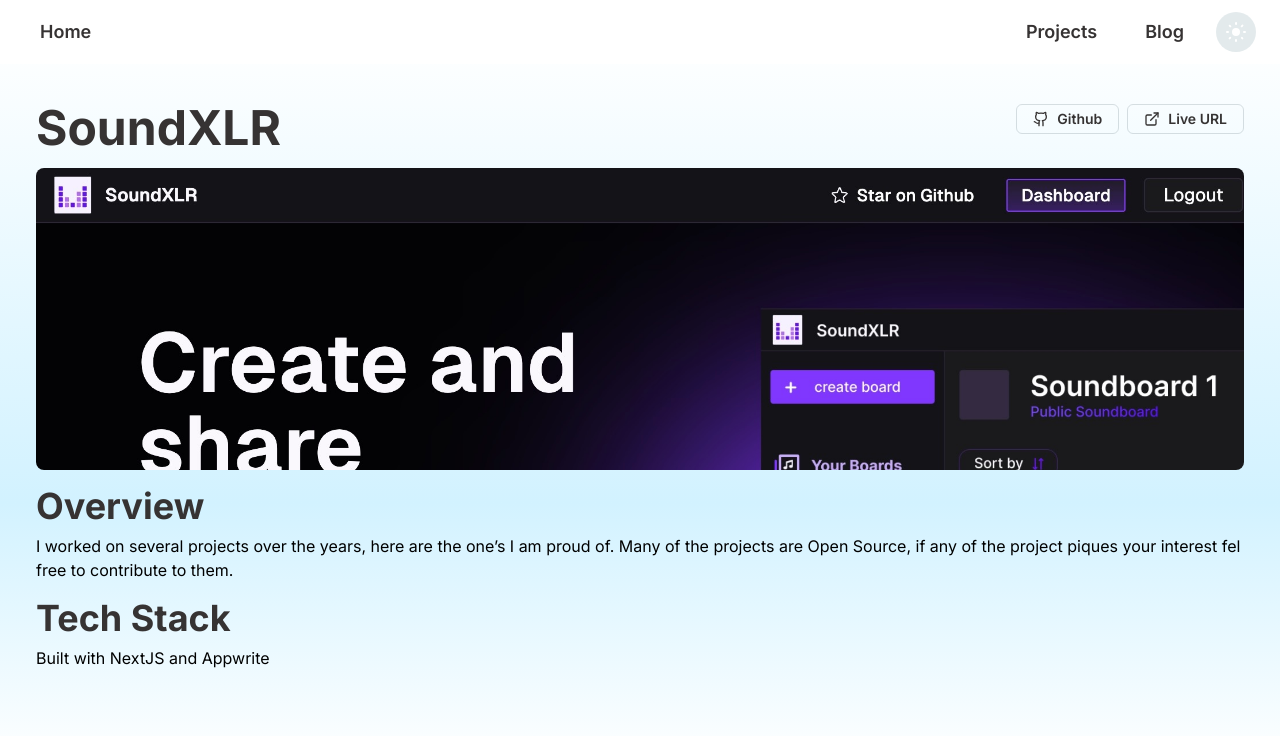
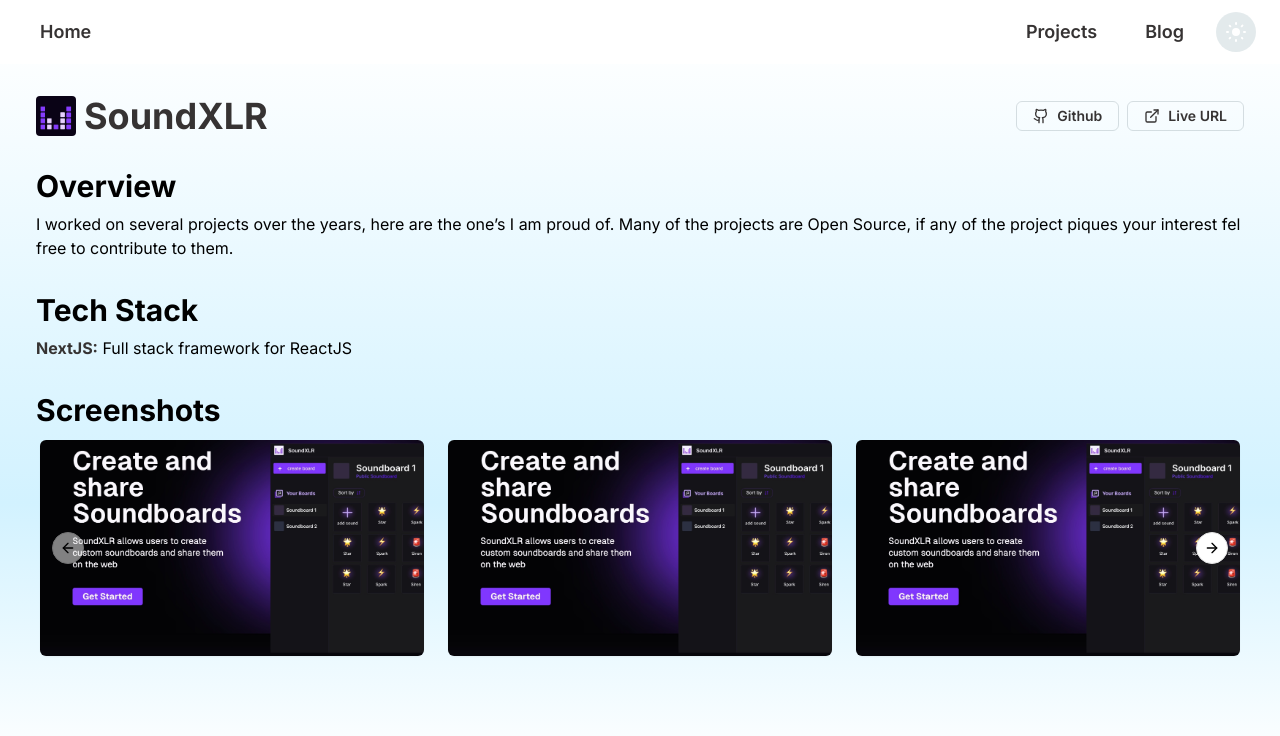
Before and after one commit to TejasBhovad/portfolio, a Next.js app: page /projects/soundxlr in a window 1280 px wide. Shown: the top 736 px of the page. Built offline with nearby package versions, Linux system fonts and the light colour scheme.

Commit message:
chore: updated md page

```diff
--- /dev/null
+++ b/app/components/md-carousel.jsx
@@ -0,0 +1,35 @@
+import * as React from "react";
+import { Card, CardContent } from "@/components/ui/card";
+import {
+  Carousel,
+  CarouselContent,
+  CarouselItem,
+  CarouselNext,
+  CarouselPrevious,
+} from "@/components/ui/carousel";
+
+export function MDCarousel({ images = [] }) {
+  return (
+    <Carousel className="relative w-full">
+      <CarouselContent>
+        {images.map((image, index) => (
+          <CarouselItem className="md:basis-1/2 xl:basis-1/3" key={index}>
+            <div className="p-1">
+              <Card className="border-0">
+                <CardContent className="flex aspect-video items-center justify-center p-0 rounded-md overflow-hidden border-0">
+                  <img
+                    src={image.src}
+                    alt={image.alt}
+                    className="w-full h-full object-cover"
+                  />
+                </CardContent>
+              </Card>
+            </div>
+          </CarouselItem>
+        ))}
+      </CarouselContent>
+      <CarouselPrevious className="absolute top-1/2 left-4 transform -translate-y-1/2 z-10" />
+      <CarouselNext className="absolute top-1/2 right-4 transform -translate-y-1/2 z-10" />
+    </Carousel>
+  );
+}
--- a/app/components/md-header.jsx
+++ b/app/components/md-header.jsx
@@ -1,12 +1,26 @@
 import React from "react";
 import Link from "next/link";
+import Image from "next/image";
 import { ExternalLink, GithubIcon } from "lucide-react";
-const MDHeader = ({ title, githubLink = null, liveLink = null }) => {
+const MDHeader = ({ title, githubLink = null, liveLink = null, logo }) => {
   return (
-    <section className="flex w-full h-auto justify-between flex-col sm:flex-row gap-2">
-      <h1 className="text-3xl w-auto sm:text-4xl lg:text-5xl font-bold text-baseColor">
-        {title}
-      </h1>
+    <section className="flex w-full h-auto justify-between   sm:items-center flex-col sm:flex-row gap-2">
+      <div className="w-auto h-10 flex gap-2">
+        <div className="h-full aspect-square">
+          <Image
+            src={`/images/soundxlr.png`}
+            alt={logo}
+            width={64}
+            height={64}
+            className="object-cover w-full h-full rounded-sm"
+          />
+        </div>
+
+        <h1 className="text-2xl w-auto sm:text-3xl lg:text-4xl font-bold text-baseColor">
+          {title}
+        </h1>
+      </div>
+
       <div className="w-auto h-fit flex gap-2">
         {githubLink && (
           <Link
--- a/app/components/md-image.jsx
+++ b/app/components/md-image.jsx
@@ -3,7 +3,7 @@
 const MDXImage = ({ src }) => {
   return (
     <div className="w-full aspect-[4/1] rounded-lg overflow-hidden">
-      <img src={src} className="w-full h-auto object-cover" />
+      <img src={src} className="w-full h-auto object-cover" draggable="false" />
     </div>
   );
 };
--- a/app/projects/soundxlr/page.mdx
+++ b/app/projects/soundxlr/page.mdx
@@ -1,24 +1,43 @@
 import NavbarWrapper from "../../components/NavbarWrapper.jsx";
 import MDHeader from "../../components/md-header.jsx";
 import MDImage from "../../components/md-image.jsx";
+import {MDCarousel} from "../../components/md-carousel.jsx";
 
  <NavbarWrapper type="top">
    <div className="w-full gradient-project h-full sm:h-full pt-16">
-        <div className="max-w-7xl mx-auto sm:h-full w-full px-9 py-2  flex flex-col gap-4">
-        <MDHeader title="SoundXLR" githubLink="https://github.com/TejasBhovad/soundboard" liveLink="https://soundxlr.vercel.app" />
-        <MDImage src="/images/soundxlr.jpeg" alt="SoundXLR" />
+        <div className="max-w-7xl mx-auto sm:h-full w-full px-9 py-0  flex flex-col gap-8">
+        <section className="gap-2 flex flex-col" >
+ <MDHeader title="SoundXLR"
+ icon="/images/soundxlr.png"
+  githubLink="https://github.com/TejasBhovad/soundboard" liveLink="https://soundxlr.vercel.app" />
+
+</section>
 
 <section className="gap-2 flex flex-col" >
-# Overview
+## Overview
 
 I worked on several projects over the years, here are the one’s I am proud of. Many of the projects are Open Source, if any of the project piques your interest fel free to contribute to them.
 
 </section>
 <section className="gap-2 flex flex-col" >
-# Tech Stack
+## Tech Stack
+**NextJS:** Full stack framework for ReactJS
 
-Built with NextJS and Appwrite
+</section>
 
+<section className="gap-2 flex w-full items-center flex-col">
+## Screenshots
+
+  <MDCarousel
+    images={[
+      { src: "/images/soundxlr.jpeg", alt: "SoundXLR" },
+      { src: "/images/soundxlr.jpeg", alt: "SoundXLR" },
+      { src: "/images/soundxlr.jpeg", alt: "SoundXLR" },
+      { src: "/images/soundxlr.jpeg", alt: "SoundXLR" },
+      { src: "/images/soundxlr.jpeg", alt: "SoundXLR" },
+      { src: "/images/soundxlr.jpeg", alt: "SoundXLR" },
+    ]}
+  />
 </section>
 
         </div>
--- /dev/null
+++ b/components/ui/carousel.jsx
@@ -0,0 +1,226 @@
+"use client";
+import * as React from "react";
+import useEmblaCarousel from "embla-carousel-react";
+import { ArrowLeft, ArrowRight } from "lucide-react";
+
+import { cn } from "@/lib/utils";
+import { Button } from "@/components/ui/button";
+
+const CarouselContext = React.createContext(null);
+
+function useCarousel() {
+  const context = React.useContext(CarouselContext);
+
+  if (!context) {
+    throw new Error("useCarousel must be used within a <Carousel />");
+  }
+
+  return context;
+}
+
+const Carousel = React.forwardRef(
+  (
+    {
+      orientation = "horizontal",
+      opts,
+      setApi,
+      plugins,
+      className,
+      children,
+      ...props
+    },
+    ref
+  ) => {
+    const [carouselRef, api] = useEmblaCarousel(
+      {
+        ...opts,
+        axis: orientation === "horizontal" ? "x" : "y",
+      },
+      plugins
+    );
+    const [canScrollPrev, setCanScrollPrev] = React.useState(false);
+    const [canScrollNext, setCanScrollNext] = React.useState(false);
+
+    const onSelect = React.useCallback((api) => {
+      if (!api) {
+        return;
+      }
+
+      setCanScrollPrev(api.canScrollPrev());
+      setCanScrollNext(api.canScrollNext());
+    }, []);
+
+    const scrollPrev = React.useCallback(() => {
+      api?.scrollPrev();
+    }, [api]);
+
+    const scrollNext = React.useCallback(() => {
+      api?.scrollNext();
+    }, [api]);
+
+    const handleKeyDown = React.useCallback(
+      (event) => {
+        if (event.key === "ArrowLeft") {
+          event.preventDefault();
+          scrollPrev();
+        } else if (event.key === "ArrowRight") {
+          event.preventDefault();
+          scrollNext();
+        }
+      },
+      [scrollPrev, scrollNext]
+    );
+
+    React.useEffect(() => {
+      if (!api || !setApi) {
+        return;
+      }
+
+      setApi(api);
+    }, [api, setApi]);
+
+    React.useEffect(() => {
+      if (!api) {
+        return;
+      }
+
+      onSelect(api);
+      api.on("reInit", onSelect);
+      api.on("select", onSelect);
+
+      return () => {
+        api?.off("select", onSelect);
+      };
+    }, [api, onSelect]);
+
+    return (
+      <CarouselContext.Provider
+        value={{
+          carouselRef,
+          api: api,
+          opts,
+          orientation:
+            orientation || (opts?.axis === "y" ? "vertical" : "horizontal"),
+          scrollPrev,
+          scrollNext,
+          canScrollPrev,
+          canScrollNext,
+        }}
+      >
+        <div
+          ref={ref}
+          onKeyDownCapture={handleKeyDown}
+          className={cn("relative", className)}
+          role="region"
+          aria-roledescription="carousel"
+          {...props}
+        >
+          {children}
+        </div>
+      </CarouselContext.Provider>
+    );
+  }
+);
+Carousel.displayName = "Carousel";
+
+const CarouselContent = React.forwardRef(({ className, ...props }, ref) => {
+  const { carouselRef, orientation } = useCarousel();
+
+  return (
+    <div ref={carouselRef} className="overflow-hidden">
+      <div
+        ref={ref}
+        className={cn(
+          "flex",
+          orientation === "horizontal" ? "-ml-4" : "-mt-4 flex-col",
+          className
+        )}
+        {...props}
+      />
+    </div>
+  );
+});
+CarouselContent.displayName = "CarouselContent";
+
+const CarouselItem = React.forwardRef(({ className, ...props }, ref) => {
+  const { orientation } = useCarousel();
+
+  return (
+    <div
+      ref={ref}
+      role="group"
+      aria-roledescription="slide"
+      className={cn(
+        "min-w-0 shrink-0 grow-0 basis-full",
+        orientation === "horizontal" ? "pl-4" : "pt-4",
+        className
+      )}
+      {...props}
+    />
+  );
+});
+CarouselItem.displayName = "CarouselItem";
+
+const CarouselPrevious = React.forwardRef(
+  ({ className, variant = "outline", size = "icon", ...props }, ref) => {
+    const { orientation, scrollPrev, canScrollPrev } = useCarousel();
+
+    return (
+      <Button
+        ref={ref}
+        variant={variant}
+        size={size}
+        className={cn(
+          "absolute  h-8 w-8 rounded-full",
+          orientation === "horizontal"
+            ? "-left-12 top-1/2 -translate-y-1/2"
+            : "-top-12 left-1/2 -translate-x-1/2 rotate-90",
+          className
+        )}
+        disabled={!canScrollPrev}
+        onClick={scrollPrev}
+        {...props}
+      >
+        <ArrowLeft className="h-4 w-4" />
+        <span className="sr-only">Previous slide</span>
+      </Button>
+    );
+  }
+);
+CarouselPrevious.displayName = "CarouselPrevious";
+
+const CarouselNext = React.forwardRef(
+  ({ className, variant = "outline", size = "icon", ...props }, ref) => {
+    const { orientation, scrollNext, canScrollNext } = useCarousel();
+
+    return (
+      <Button
+        ref={ref}
+        variant={variant}
+        size={size}
+        className={cn(
+          "absolute h-8 w-8 rounded-full",
+          orientation === "horizontal"
+            ? "-right-12 top-1/2 -translate-y-1/2"
+            : "-bottom-12 left-1/2 -translate-x-1/2 rotate-90",
+          className
+        )}
+        disabled={!canScrollNext}
+        onClick={scrollNext}
+        {...props}
+      >
+        <ArrowRight className="h-4 w-4" />
+        <span className="sr-only">Next slide</span>
+      </Button>
+    );
+  }
+);
+CarouselNext.displayName = "CarouselNext";
+
+export {
+  Carousel,
+  CarouselContent,
+  CarouselItem,
+  CarouselPrevious,
+  CarouselNext,
+};
--- a/mdx-components.js
+++ b/mdx-components.js
@@ -10,11 +10,19 @@
     // Allows customizing built-in components, e.g. to add styling.
     h1: ({ children }) => (
       <h1
-        className="sm:text-4xl text-2xl font-bold text-baseColor
+        className="sm:text-4xl text-2xl font-bold w-full text-start text-baseColor
       "
       >
         {children}
       </h1>
+    ),
+    h2: ({ children }) => (
+      <h2
+        className="sm:text-3xl text-xl font-bold w-full text-start text-baseColor/75
+      "
+      >
+        {children}
+      </h2>
     ),
     img: (props) => (
       <Image
@@ -23,6 +31,10 @@
         {...props}
       />
     ),
+    // bold
+    strong: ({ children }) => (
+      <strong className="font-bold text-baseColor">{children}</strong>
+    ),
     ...components,
   };
 }
--- a/package.json
+++ b/package.json
@@ -26,6 +26,7 @@
     "@vercel/speed-insights": "^1.0.12",
     "class-variance-authority": "^0.7.0",
     "clsx": "^2.1.1",
+    "embla-carousel-react": "^8.5.2",
     "flubber": "^0.4.2",
     "framer-motion": "^11.2.10",
     "lucide-react": "^0.394.0",
```
Also changed, not shown: 1 other file (tests, documents, lock files or other folders).
